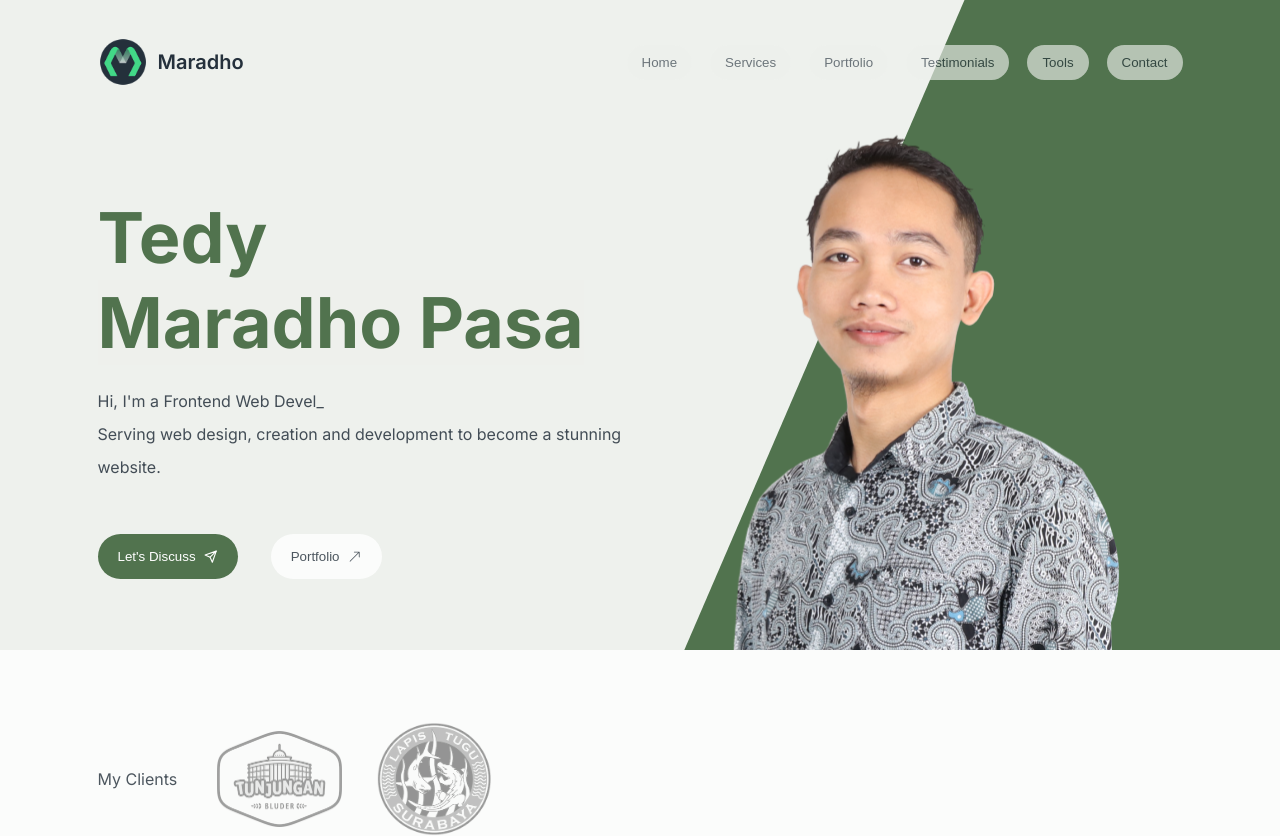
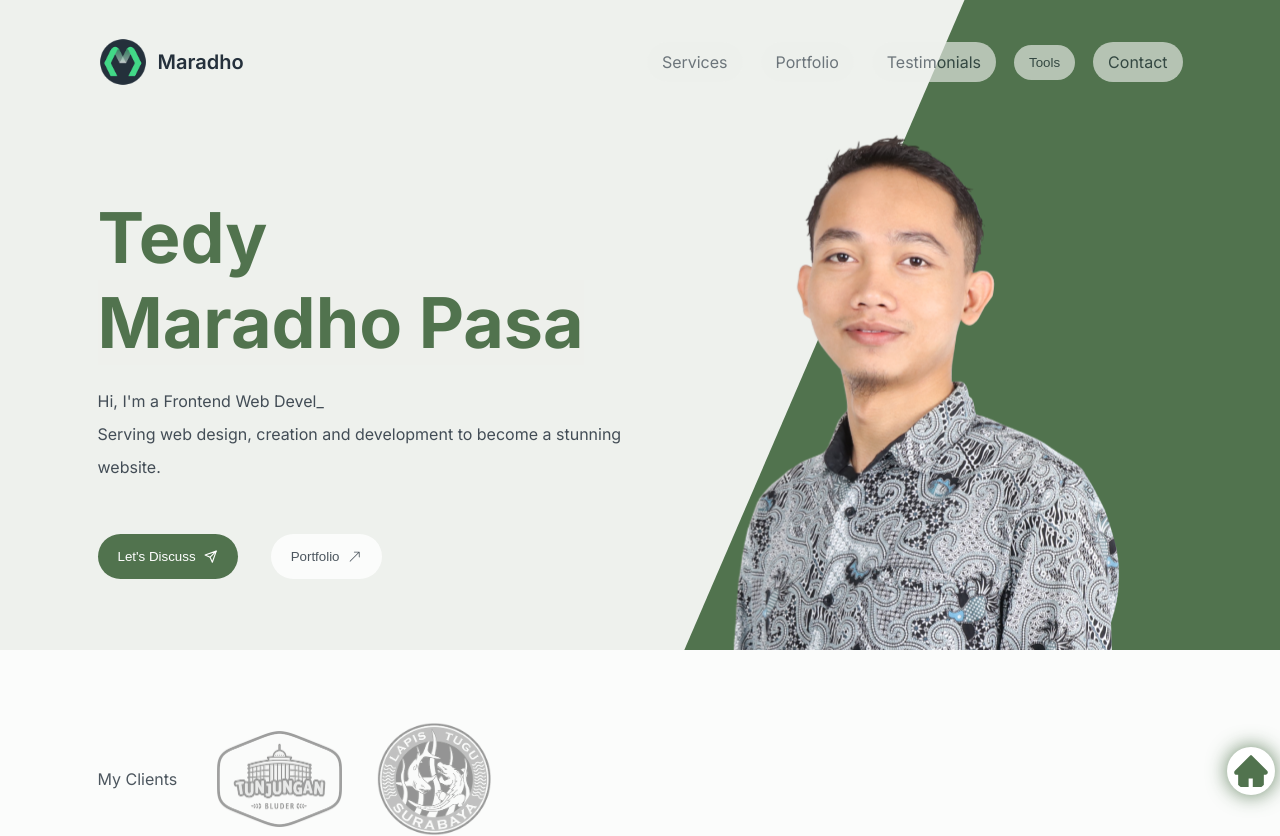
Before and after one commit to tedymaradho/maradho, a React (Vite) app: page / in a window 1280 px wide. Shown: the top 836 px of the page. Built offline with nearby package versions, Linux system fonts and the light colour scheme; the HTML template or start-up script is replaced by a standard one.

Commit message:
added Link

```diff
--- a/src/components/Navbar.jsx
+++ b/src/components/Navbar.jsx
@@ -65,6 +65,8 @@ const Navlink = styled.div`
 `;
 
 const ButtonLink = styled(ButtonInverseSmall)`
+  text-decoration: none;
+
   @media ${device.mobileS} {
     background-color: transparent;
     z-index: 3;
@@ -141,12 +143,19 @@ function Navbar() {
         <LogoName>Maradho</LogoName>
       </LogoBox>
       <Navlink dropdownOpen={dropdownOpen}>
-        <ButtonLink>Home</ButtonLink>
-        <ButtonLink>Services</ButtonLink>
-        <ButtonLink>Portfolio</ButtonLink>
-        <ButtonLink>Testimonials</ButtonLink>
+        <ButtonLink as="a" href="#service">
+          Services
+        </ButtonLink>
+        <ButtonLink as="a" href="#portfolio">
+          Portfolio
+        </ButtonLink>
+        <ButtonLink as="a" href="#testimonial">
+          Testimonials
+        </ButtonLink>
         <ButtonLink>Tools</ButtonLink>
-        <ButtonLink>Contact</ButtonLink>
+        <ButtonLink as="a" href="#footer">
+          Contact
+        </ButtonLink>
       </Navlink>
       <MenuIcon size="2.5em" onClick={dropdownToggleHandler} />
       {dropdownOpen && (
--- a/src/pages/Home.jsx
+++ b/src/pages/Home.jsx
@@ -7,6 +7,7 @@ import Portfolio from "../components/Portfolio";
 import Testimoni from "../components/Testimoni";
 import Footer from "../components/Footer";
 import { device } from "../styles/Device";
+import { AiFillHome } from "react-icons/ai";
 import styled, { css } from "styled-components";
 
 const Container = styled.div`
@@ -15,7 +16,6 @@ const Container = styled.div`
   box-shadow: 0 0 20px rgba(81, 115, 78, 0.9);
 
   > * {
-    overflow: hidden;
     background-color: white;
   }
 `;
@@ -135,6 +135,30 @@ const SectionFoot = styled.div`
   background-color: ${(props) => props.theme.main};
 `;
 
+const HomeIcon = styled(AiFillHome)`
+  position: fixed;
+  bottom: 5px;
+  right: 5px;
+  cursor: pointer;
+  color: ${(props) => props.theme.main};
+  border-radius: 50%;
+  padding: 5px;
+  box-shadow: 0 0 20px rgba(81, 115, 78, 0.9);
+`;
+
+const HomeLink = styled.a`
+  content: "";
+  width: 50px;
+  height: 50px;
+  position: fixed;
+  bottom: 5px;
+  right: 5px;
+  background-color: red;
+  z-index: 4;
+  cursor: pointer;
+  background-color: transparent;
+`;
+
 function Home() {
   return (
     <Container>
@@ -150,18 +174,18 @@ function Home() {
           <Client />
         </Wrapper>
       </SectionClient>
-      <SectionService>
+      <SectionService id="service">
         <Wrapper>
           <Service />
         </Wrapper>
         <ServiceShape />
       </SectionService>
-      <SectionPortfolio>
+      <SectionPortfolio id="portfolio">
         <Wrapper>
           <Portfolio />
         </Wrapper>
       </SectionPortfolio>
-      <SectionTestimoni>
+      <SectionTestimoni id="testimonial">
         <Wrapper>
           <Testimoni />
         </Wrapper>
@@ -172,11 +196,13 @@ function Home() {
           <Sosmed />
         </Wrapper>
       </SectionSosmed>
-      <SectionFoot>
+      <SectionFoot id="footer">
         <Wrapper>
           <Footer />
         </Wrapper>
       </SectionFoot>
+      <HomeIcon size="3em" />
+      <HomeLink href="#" />
     </Container>
   );
 }
--- a/src/styles/Global.jsx
+++ b/src/styles/Global.jsx
@@ -9,11 +9,14 @@ export const GlobalStyle = createGlobalStyle`
 
 html {
   background-color: ${(props) => props.theme.bg};
+  overflow-x: hidden;
+  scroll-behavior: smooth;
 }
 
 body {
   font-family: 'Inter', sans-serif;
   color: ${(props) => props.theme.text};
+  overflow-x: hidden;
 }
 
 button {
```
